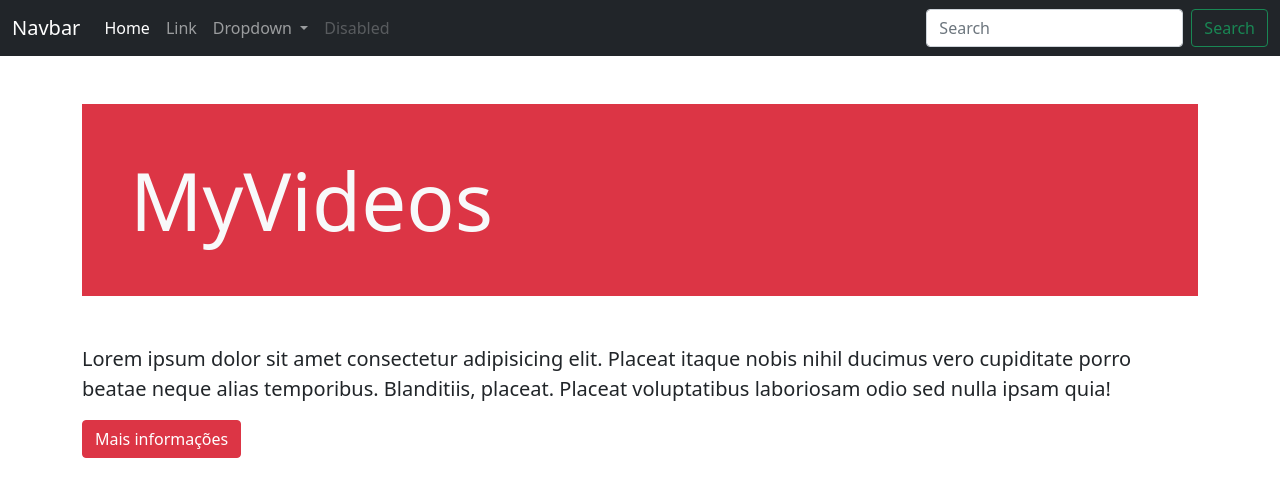
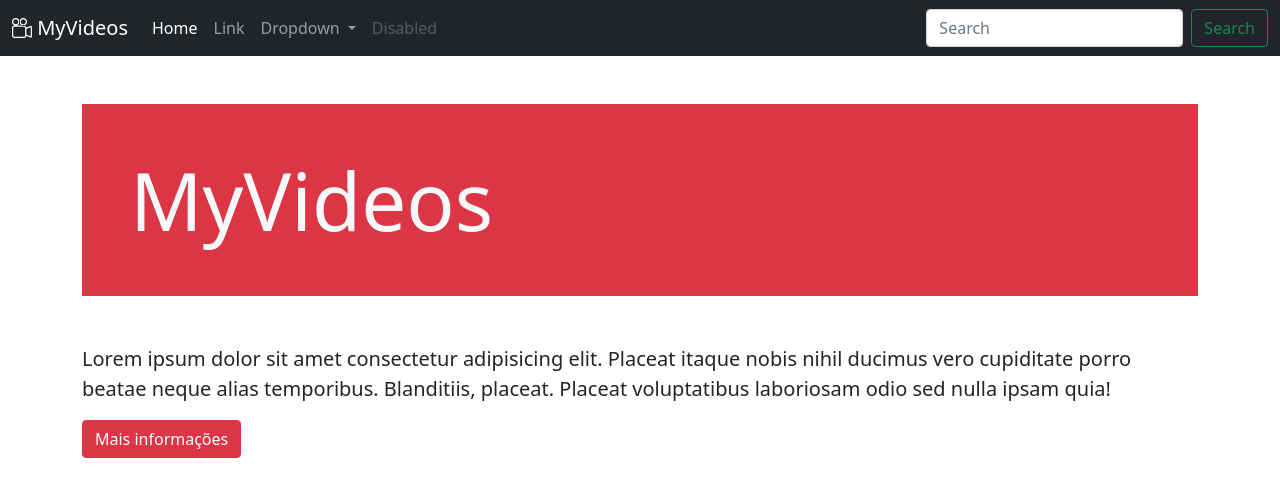
Before and after one commit to adrianmuniz/Front_Aula03, a plain HTML site: page index.html in a window 1280 px wide. Drawn offline with nearby package versions, Linux system fonts and the light colour scheme.

Commit message:
Adicionando Icon de Video

```diff
--- a/index.html
+++ b/index.html
@@ -7,6 +7,9 @@
     <!-- Bootstrap CSS -->
     <link href="https://cdn.jsdelivr.net/npm/bootstrap@5.1.1/dist/css/bootstrap.min.css" rel="stylesheet" integrity="sha384-F3w7mX95PdgyTmZZMECAngseQB83DfGTowi0iMjiWaeVhAn4FJkqJByhZMI3AhiU" crossorigin="anonymous">
 
+    <!-- icones do bootstrap -->
+    <link rel="stylesheet" href="https://cdn.jsdelivr.net/npm/bootstrap-icons@1.5.0/font/bootstrap-icons.css">
+
     <title>MyVideos</title>
   </head>
   <body>
@@ -14,7 +17,7 @@
     <!-- Menu Principal -->
     <nav class="navbar navbar-expand-lg navbar-dark bg-dark">
   <div class="container-fluid">
-    <a class="navbar-brand" href="#">Navbar</a>
+    <a class="navbar-brand" href="#"><i class="bi bi-camera-reels"></i> MyVideos</a>
     <button class="navbar-toggler" type="button" data-bs-toggle="collapse" data-bs-target="#navbarSupportedContent" aria-controls="navbarSupportedContent" aria-expanded="false" aria-label="Toggle navigation">
       <span class="navbar-toggler-icon"></span>
     </button>
```
Also changed, not shown: images/camera-reels.svg (added).
